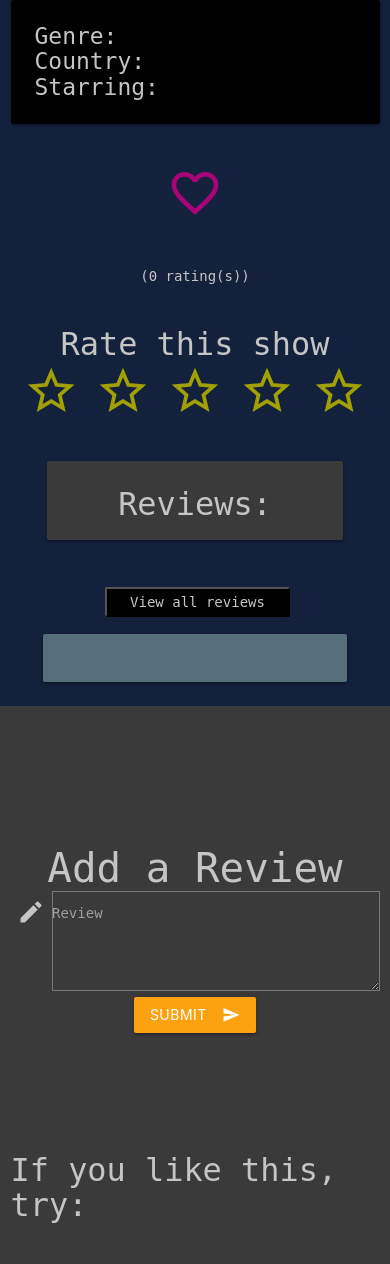
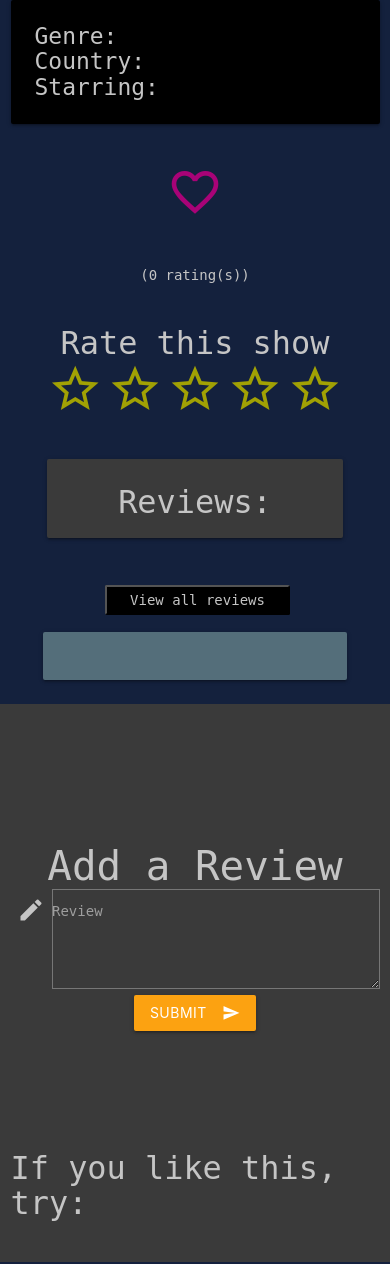
Before and after one commit to Code-Institute-Submissions/TVreview, a Flask app: page /tvshow/1 in a window 390 px wide. Shown: the part 256-1520 px from the top of the page. Run offline with Flask 2, Linux system fonts and the light colour scheme; the visitor is signed in with stand-in values (Sample User, id 1); data that the repository does not hold is empty; some libraries are stand-ins or nearby versions; some web fonts are replaced.

Commit message:
Fixed responsiveness issue on stars.

```diff
--- a/app.py
+++ b/app.py
@@ -30,11 +30,14 @@ def index():
 
 @app.route("/search/<searchterm>")
 def search(searchterm):
-    response = requests.get('https://imdb-api.com/API/SearchSeries/',
-                            {"apikey": os.environ.get("APIKEY"),
-                             "expression": searchterm})
-    searchresults = response.json()
-    return render_template('search.html', searchresults=searchresults)
+    try:
+        response = requests.get('https://imdb-api.com/API/SearchSeries/',
+                                {"apikey": os.environ.get("APIKEY"),
+                                "expression": searchterm})
+        searchresults = response.json()
+        return render_template('search.html', searchresults=searchresults)
+    except Exception:
+        return render_template('error.html')
 
 
 @app.route("/searchredirect", methods=["GET", "POST"])
--- a/static/css/style.css
+++ b/static/css/style.css
@@ -137,6 +137,7 @@
     border-radius: 2px;
     width: 50%;
     height: 30px;
+    padding: 0px;
 }
 
 .text-border {
@@ -171,6 +172,7 @@
 /*-----------reviews---------------*/
 .custom-star {
     color: rgb(161, 161, 4);
+    font-size: 4rem;
 }
 
 .custom-fav {
@@ -188,10 +190,11 @@
 }
 
 .star-btn-background {
-     border: 0;
+    border: 0;
     background: none;
     box-shadow: none;
     border-radius: 0px;
+    padding: 0px;
 }
 
 .custom-textarea {
@@ -227,3 +230,25 @@
     width: 50%;
 }
 }
+
+@media screen and (min-width: 601px) {
+    .custom-star {
+    color: rgb(161, 161, 4);
+    font-size: 2rem;
+}
+}
+
+@media screen and (min-width: 609px) {
+    .custom-star {
+    color: rgb(161, 161, 4);
+    font-size: 3rem;
+}
+}
+
+
+@media screen and (min-width: 775px) {
+    .custom-star {
+    color: rgb(161, 161, 4);
+    font-size: 4rem;
+}
+}
--- a/templates/tvshow.html
+++ b/templates/tvshow.html
@@ -38,7 +38,7 @@
 				<div class="center custom-padding2">
         {% for n in range(score) %}
 
-					<i class="medium custom-star material-icons">star</i>
+					<i class="custom-star material-icons">star</i>
         {% endfor %}
 
 					<p class="custom-text">({{ rating_count }} rating(s))</p>
@@ -51,27 +51,27 @@
 					<h4 class="custom-text">Rate this show</h4>
 					<form action = "{{ url_for('rating', show_id=show.id, rating_no=1) }}" method = "POST" class="inline">
 						<button type="submit" value="submit" class="star-btn-background">
-							<i class="medium custom-star material-icons star-rating" id = "star-rating1" onmouseover="starChange1()" onmouseout="star1()">star_border</i>
+							<i class="custom-star material-icons star-rating" id = "star-rating1" onmouseover="starChange1()" onmouseout="star1()">star_border</i>
 						</button>
 					</form>
 					<form action = "{{ url_for('rating', show_id=show.id, rating_no=2)  }}" method = "POST" class="inline">
 						<button type="submit" value="submit" class="star-btn-background">
-							<i class="medium custom-star material-icons star-rating" id = "star-rating2" onmouseover="starChange2()" onmouseout="star2()">star_border</i>
+							<i class="custom-star material-icons star-rating" id = "star-rating2" onmouseover="starChange2()" onmouseout="star2()">star_border</i>
 						</button>
 					</form>
 					<form action = "{{ url_for('rating', show_id=show.id, rating_no=3)  }}" method = "POST" class="inline">
 						<button type="submit" value="submit" class="star-btn-background">
-							<i class="medium custom-star material-icons star-rating" id = "star-rating3" onmouseover="starChange3()" onmouseout="star3()">star_border</i>
+							<i class="custom-star material-icons star-rating" id = "star-rating3" onmouseover="starChange3()" onmouseout="star3()">star_border</i>
 						</button>
 					</form>
 					<form action = "{{ url_for('rating', show_id=show.id, rating_no=4)  }}" method = "POST" class="inline">
 						<button type="submit" value="submit" class="star-btn-background">
-							<i class="medium custom-star material-icons star-rating" id = "star-rating4" onmouseover="starChange4()" onmouseout="star4()">star_border</i>
+							<i class="custom-star material-icons star-rating" id = "star-rating4" onmouseover="starChange4()" onmouseout="star4()">star_border</i>
 						</button>
 					</form>
 					<form action = "{{ url_for('rating', show_id=show.id, rating_no=5)  }}" method = "POST" class="inline">
 						<button type="submit" value="submit" class="star-btn-background">
-							<i class="medium custom-star material-icons star-rating" id = "star-rating5" onmouseover="starChange5()" onmouseout="star5()">star_border</i>
+							<i class="custom-star material-icons star-rating" id = "star-rating5" onmouseover="starChange5()" onmouseout="star5()">star_border</i>
 						</button>
 					</form>
 				</div>
```
Also changed, not shown: README.md.
